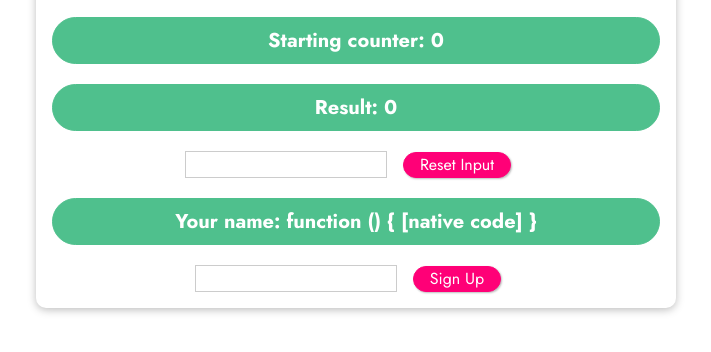
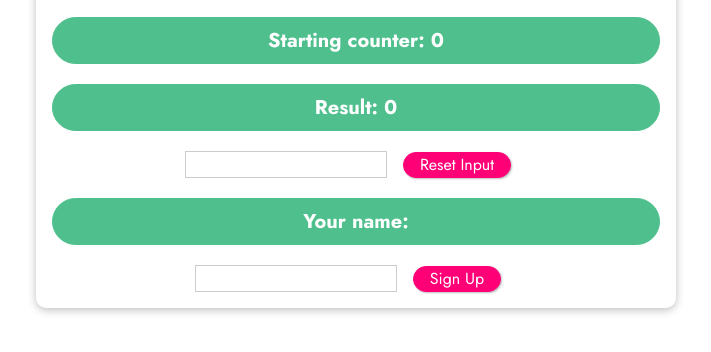
Before and after one commit to Christianbenjaminsson/vue-assignment2, a plain HTML site: page index.html in a window 1280 px wide. Shown: the part 328-680 px from the top of the page, without its empty margins (284-995 px from the left). Drawn offline with nearby package versions, Linux system fonts and the light colour scheme.

Commit message:
Create method in computed properties

```diff
--- a/app.js
+++ b/app.js
@@ -5,6 +5,14 @@ const app = Vue.createApp({
       name: "",
       confirmedName: "",
     };
+  },
+  computed: {
+    fullName() {
+      if (this.name === "") {
+        return "";
+      }
+      return this.name + " " + Andersson;
+    },
   },
   methods: {
     addOne(num) {
--- a/index.html
+++ b/index.html
@@ -24,7 +24,7 @@
       <p>Result: {{ counter }}</p>
       <input type="text" v-model="name" />
       <button v-on:click="resetInput">Reset Input</button>
-      <p>Your name: {{outputFullName}}</p>
+      <p>Your name: {{fullName}}</p>
       <form v-on:submit.prevent="submitForm">
         <input type="text" />
         <button>Sign Up</button>
```
